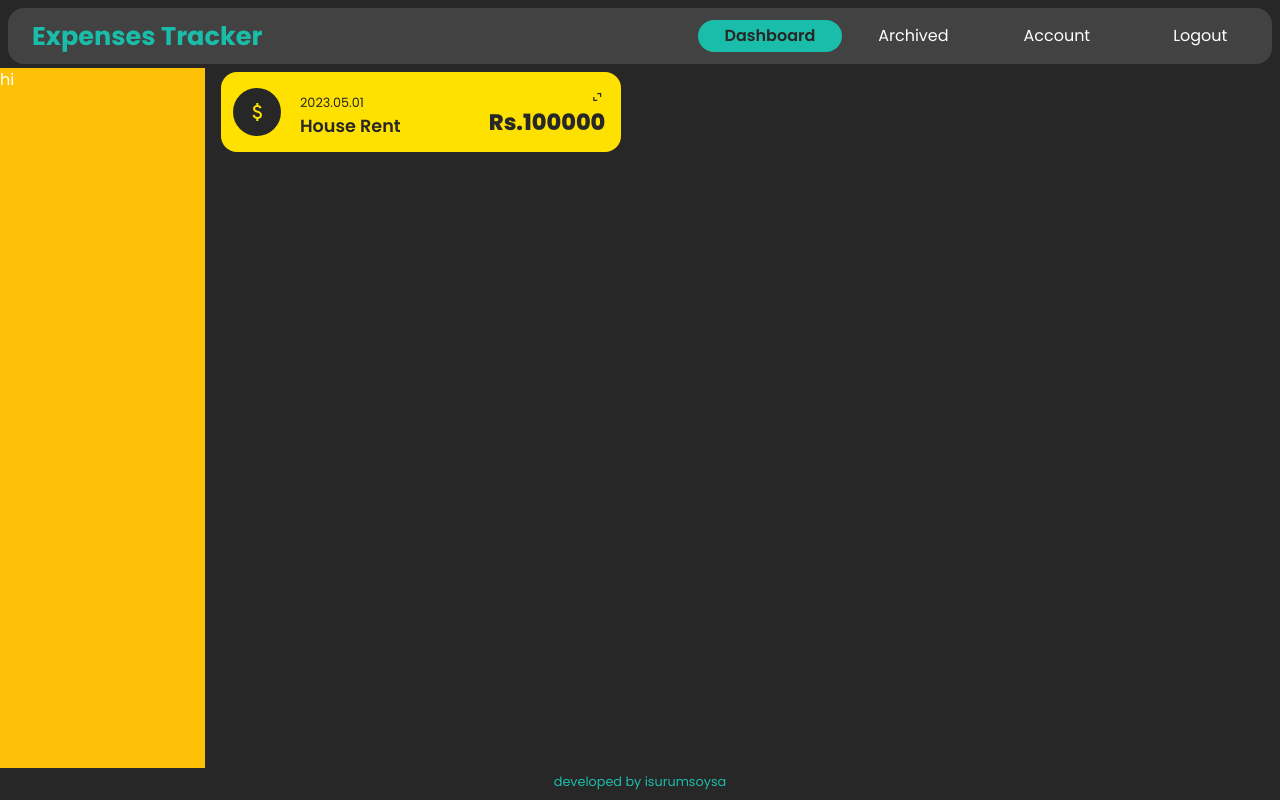
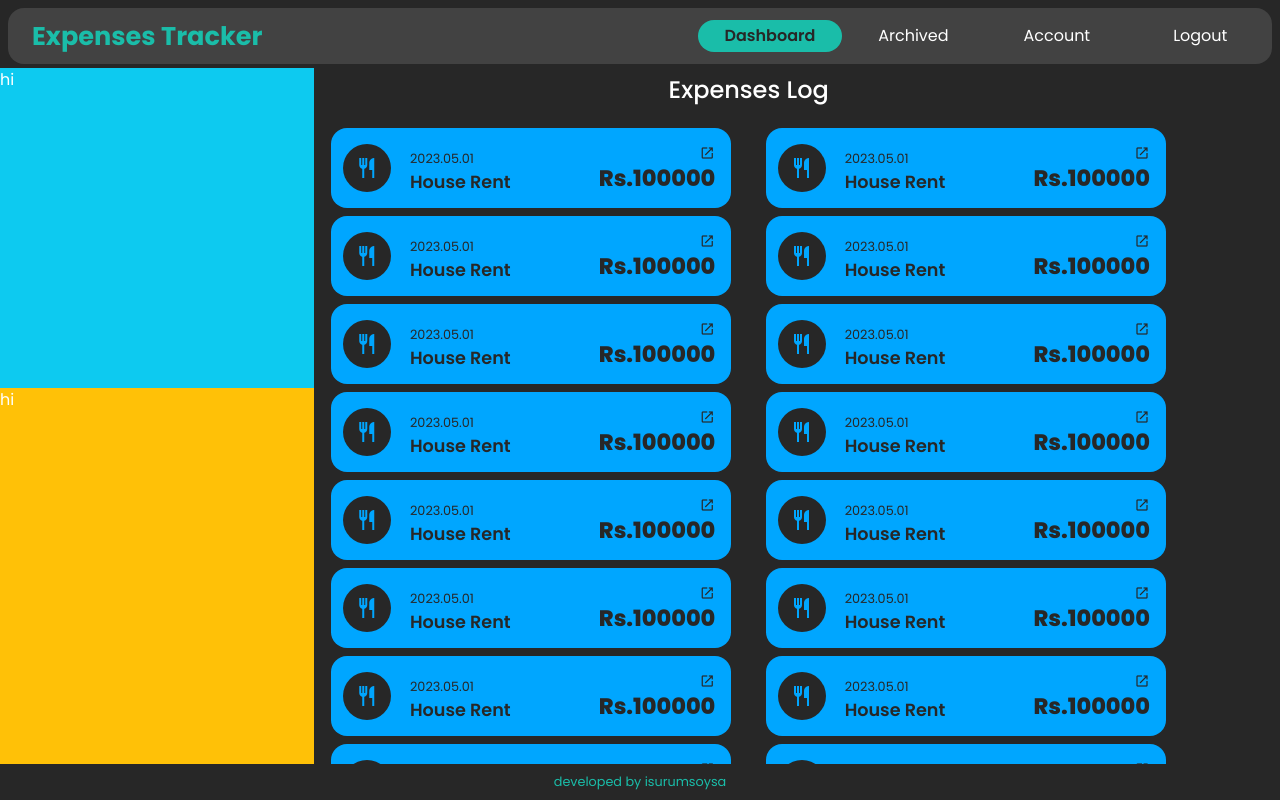
Before and after one commit to IsuruMSoysa/expenses-tracker, a React (Vite) app in the folder Frontend/: page /Dashboard in a window 1280 px wide. Built offline with nearby package versions, Linux system fonts and the light colour scheme.

Commit message:
card section done

```diff
--- a/Frontend/src/components/ExpenseCard/index.jsx
+++ b/Frontend/src/components/ExpenseCard/index.jsx
@@ -4,7 +4,7 @@ import { Row, Col } from "react-bootstrap";
 
 function ExpenseCard(props) {
   const [expenseType, setExpenseType] = useState("autorenew");
-  const [carBg, setCardBg] = useState("red");
+  const [carBg, setCardBg] = useState("grey");
 
   useEffect(matchIconName, [props.type]);
 
@@ -50,9 +50,7 @@ function ExpenseCard(props) {
             <label>{props.date}</label>
           </Col>
           <Col className="expand-icon text-end">
-            <span className="material-symbols-outlined p-1">
-              expand_content
-            </span>
+            <span className="material-symbols-outlined p-1">open_in_new</span>
           </Col>
         </Row>
         <Row className="card-2-cont">
--- /dev/null
+++ b/Frontend/src/components/ExpensesLog/_expenseslog.scss
@@ -0,0 +1,11 @@
+.expense-log-title {
+  height: 7vh;
+}
+.expense-cards-cont {
+  overflow-y: scroll;
+  height: 80vh;
+  .card-cube {
+    display: grid;
+    justify-items: center;
+  }
+}
--- /dev/null
+++ b/Frontend/src/components/ExpensesLog/index.jsx
@@ -0,0 +1,144 @@
+import { Row, Col } from "react-bootstrap";
+import ExpenseCard from "../ExpenseCard";
+
+function ExpensesLog() {
+  const cards = [
+    {
+      amount: "100000",
+      title: "House Rent",
+      date: "2023.05.01",
+      type: "Food",
+    },
+    {
+      amount: "100000",
+      title: "House Rent",
+      date: "2023.05.01",
+      type: "Food",
+    },
+    {
+      amount: "100000",
+      title: "House Rent",
+      date: "2023.05.01",
+      type: "Food",
+    },
+    {
+      amount: "100000",
+      title: "House Rent",
+      date: "2023.05.01",
+      type: "Food",
+    },
+    {
+      amount: "100000",
+      title: "House Rent",
+      date: "2023.05.01",
+      type: "Food",
+    },
+    {
+      amount: "100000",
+      title: "House Rent",
+      date: "2023.05.01",
+      type: "Food",
+    },
+    {
+      amount: "100000",
+      title: "House Rent",
+      date: "2023.05.01",
+      type: "Food",
+    },
+    {
+      amount: "100000",
+      title: "House Rent",
+      date: "2023.05.01",
+      type: "Food",
+    },
+    {
+      amount: "100000",
+      title: "House Rent",
+      date: "2023.05.01",
+      type: "Food",
+    },
+    {
+      amount: "100000",
+      title: "House Rent",
+      date: "2023.05.01",
+      type: "Food",
+    },
+    {
+      amount: "100000",
+      title: "House Rent",
+      date: "2023.05.01",
+      type: "Food",
+    },
+    {
+      amount: "100000",
+      title: "House Rent",
+      date: "2023.05.01",
+      type: "Food",
+    },
+    {
+      amount: "100000",
+      title: "House Rent",
+      date: "2023.05.01",
+      type: "Food",
+    },
+    {
+      amount: "100000",
+      title: "House Rent",
+      date: "2023.05.01",
+      type: "Food",
+    },
+    {
+      amount: "100000",
+      title: "House Rent",
+      date: "2023.05.01",
+      type: "Food",
+    },
+    {
+      amount: "100000",
+      title: "House Rent",
+      date: "2023.05.01",
+      type: "Food",
+    },
+    {
+      amount: "100000",
+      title: "House Rent",
+      date: "2023.05.01",
+      type: "Food",
+    },
+    {
+      amount: "100000",
+      title: "House Rent",
+      date: "2023.05.01",
+      type: "Food",
+    },
+  ];
+  return (
+    <Row>
+      <Col>
+        <Row>
+          <Col className="expense-log-title text-center px-0 py-2">
+            <h4>Expenses Log</h4>
+          </Col>
+        </Row>
+        <Row className="expense-cards-cont">
+          {cards.map((e) => {
+            return (
+              // eslint-disable-next-line react/jsx-key
+              <Col className="card-cube p-0" lg={6}>
+                <ExpenseCard
+                  title={e.title}
+                  date={e.date}
+                  amount={e.amount}
+                  type={e.type}
+                  key={e.index}
+                />
+              </Col>
+            );
+          })}
+        </Row>
+      </Col>
+    </Row>
+  );
+}
+
+export default ExpensesLog;
--- a/Frontend/src/containers/DashboardPage/DashboardPage.jsx
+++ b/Frontend/src/containers/DashboardPage/DashboardPage.jsx
@@ -1,6 +1,6 @@
 import { Row, Col } from "react-bootstrap";
 import Navbar from "../../components/Navbar";
-import ExpenseCard from "../../components/ExpenseCard";
+import ExpensesLog from "../../components/ExpensesLog";
 
 function DashboardPage() {
   return (
@@ -12,16 +12,16 @@ function DashboardPage() {
           </Col>
         </Row>
         <Row className="dash-content">
-          <Col className="dash-side-nav bg-warning" xl={2}>
-            hi
+          <Col className=" bg-warning" xl={3}>
+            <Row className="dash-profile-section bg-info">
+              <Col>hi</Col>
+            </Row>
+            <Row className="dash-data-section">
+              <Col>hi</Col>
+            </Row>
           </Col>
-          <Col className="dash-main-content" xl={10}>
-            <ExpenseCard
-              amount={100000}
-              title={"House Rent"}
-              date={"2023.05.01"}
-              type={"Rent"}
-            />
+          <Col className="dash-main-content" xl={8}>
+            <ExpensesLog />
           </Col>
         </Row>
       </Col>
--- a/Frontend/src/containers/DashboardPage/_dashboard.scss
+++ b/Frontend/src/containers/DashboardPage/_dashboard.scss
@@ -5,6 +5,16 @@
   }
 
   .dash-content {
-    height: 87.5vh;
+    height: 87vh;
+    .dash-profile-section {
+      height: 40vh;
+    }
+    .dash-data-section {
+      height: 47vh;
+    }
+    .dash-main-content {
+      display: grid;
+      justify-items: center;
+    }
   }
 }
--- a/Frontend/src/styles/main.scss
+++ b/Frontend/src/styles/main.scss
@@ -44,3 +44,4 @@ body {
 @import "./../containers/DashboardPage/dashboard";
 @import "./../components/Navbar/navbar";
 @import "./../components/ExpenseCard/expensecard";
+@import "./../components/ExpensesLog/expenseslog";
```
